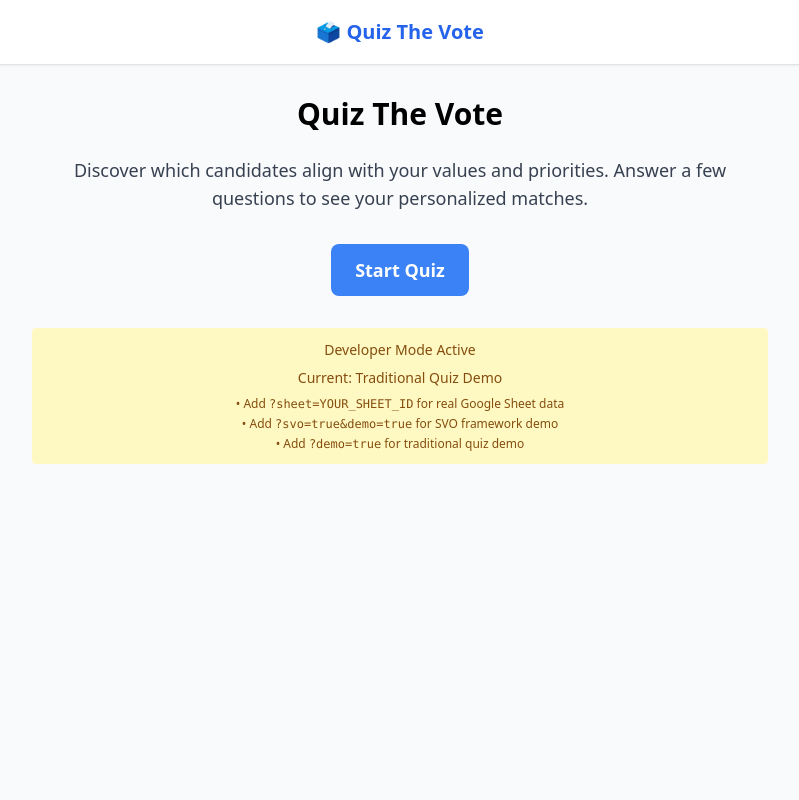
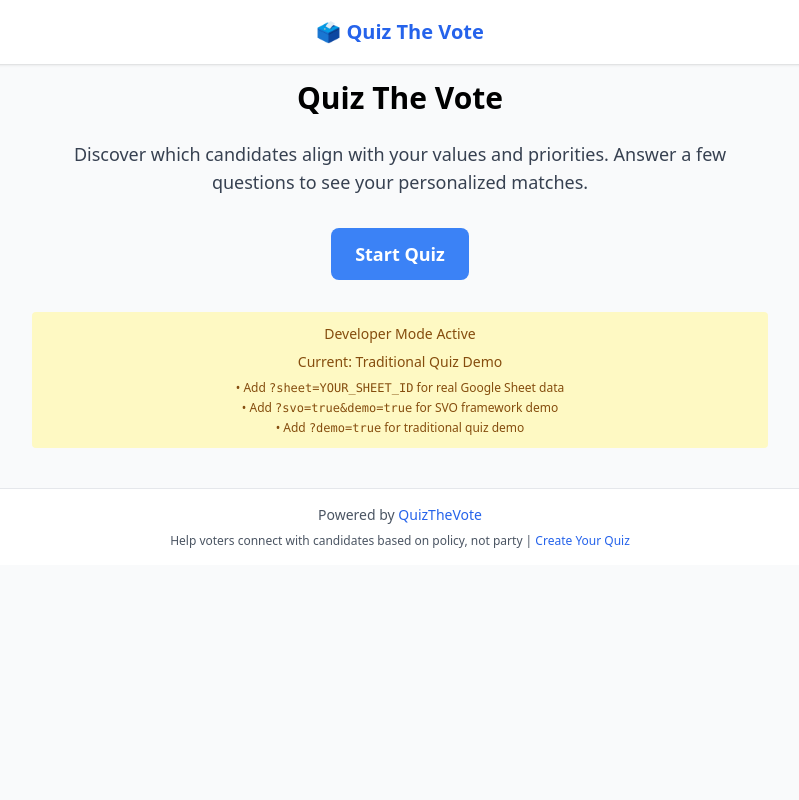
Before and after one commit to QuizTheVote/votequiz, a SvelteKit app: page / in a window 1280 px wide. Shown: the top 800 px of the page, without its empty margins (240-1039 px from the left). Built offline with nearby package versions, Linux system fonts and the light colour scheme.

Commit message:
Fix iframe height issues - remove min-h-screen and reduce padding

```diff
--- a/src/routes/+layout.svelte
+++ b/src/routes/+layout.svelte
@@ -5,11 +5,11 @@
 
 <Navbar />
 
-<div class="min-h-screen">
+<div>
   <slot />
 </div>
 
-<footer class="bg-white border-t py-8 mt-12">
+<footer class="bg-white border-t py-4 mt-6">
   <div class="container mx-auto px-4 text-center text-gray-600 text-sm">
     <p class="mb-2">
       Powered by <a href="https://www.quizthevote.com" target="_blank" class="text-blue-600 hover:text-blue-800 font-medium">QuizTheVote</a>
--- a/src/routes/+page.svelte
+++ b/src/routes/+page.svelte
@@ -229,9 +229,9 @@
   }
 </script>
 
-<main class="container mx-auto px-4 py-8 max-w-3xl">
+<main class="container mx-auto px-4 py-4 max-w-3xl">
   {#if loading}
-    <div class="flex flex-col items-center justify-center min-h-screen">
+    <div class="flex flex-col items-center justify-center py-12">
       <div class="text-center">
         <h1 class="text-2xl font-bold mb-4">Loading Quiz...</h1>
         <div class="animate-spin rounded-full h-12 w-12 border-b-2 border-blue-500"></div>
```
